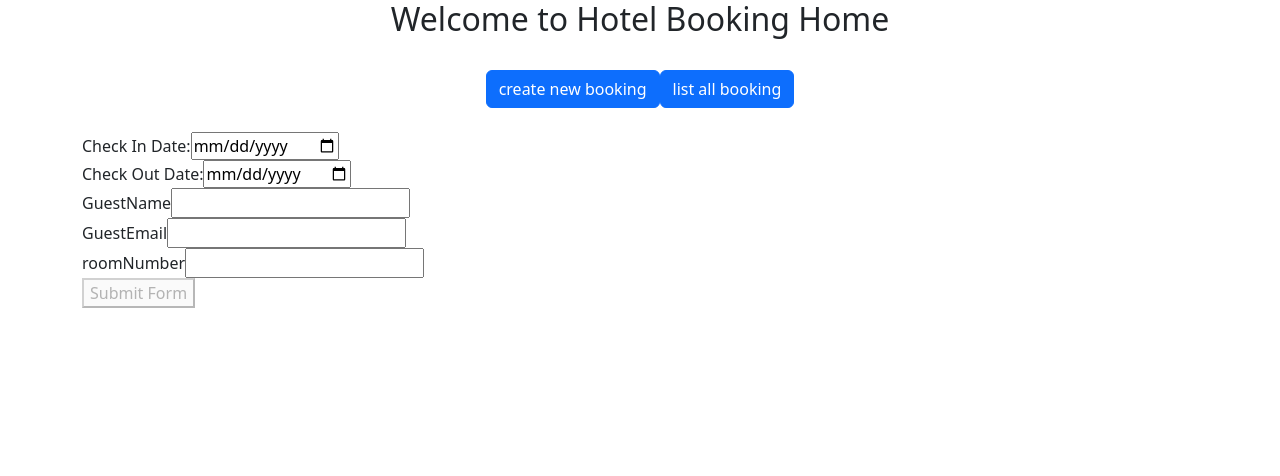
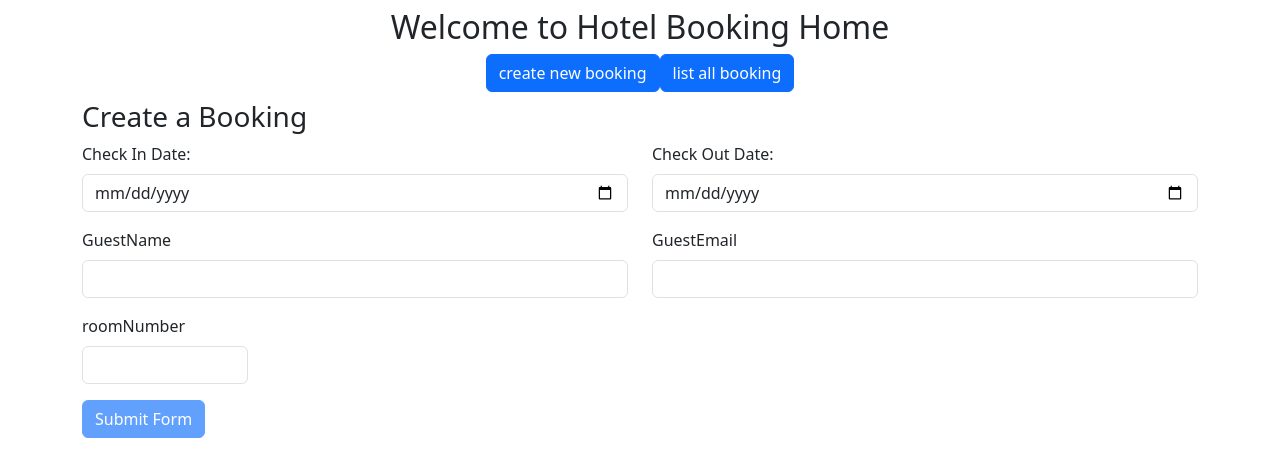
Before and after one commit to AJenkinsSolutions/hotel-booking-app, an Angular app: page /create in a window 1280 px wide. Shown: the top 476 px of the page. Built offline with nearby package versions, Linux system fonts and the light colour scheme.

Commit message:
Add: Booking form styling

```diff
--- a/src/app/booking-form/booking-form.component.html
+++ b/src/app/booking-form/booking-form.component.html
@@ -1,52 +1,86 @@
 <app-home></app-home>
 <form [formGroup]="bookingForm" (ngSubmit)="onSubmit()">
 
-    <div>
-        <label>Check In Date:</label>
-        <input type="date" formControlName="checkInDate">
+    <h3 class="my-2">Create a Booking</h3>
+    <div class="row mb-3">
+        <div class="col">
+            <div>
+                <label class="form-label">Check In Date:</label>
+                <input class="form-control" type="date" formControlName="checkInDate">
 
-        <!-- Validation Message -->
-        <div *ngIf="bookingForm.get('checkInDate')?.invalid && bookingForm.get('checkInDate')?.touched">
-            Check In Date is required
+                <!-- Validation Message -->
+                <small class="text-danger" *ngIf="bookingForm.get('checkInDate')?.invalid && bookingForm.get('checkInDate')?.touched">
+                    Check In Date is required
+                </small>
+            </div>
+
+        </div>
+        <div class="col">
+            <div>
+                <label class="form-label">Check Out Date:</label>
+                <input class="form-control" type="date" formControlName="checkOutDate">
+                <!-- Validation Message -->
+                <small class="text-danger" *ngIf="bookingForm.get('checkOutDate')?.invalid && bookingForm.get('checkOutDate')?.touched">
+                    Check Out Date is required
+                </small>
+            </div>
+
+
+        </div>
+
+
+
+    </div>
+
+    <div class="row mb-3">
+        <div class="col">
+            <div>
+                <label class="form-label">GuestName</label>
+                <input class="form-control" type="text" formControlName="guestName">
+                <!-- Validation Message -->
+                <small class="text-danger" *ngIf="bookingForm.get('guestName')?.invalid && bookingForm.get('guestName')?.touched">
+                    Guest Name is required
+                </small>
+            </div>
+
+        </div>
+
+        <div class="col">
+
+            <div>
+                <label class="form-label">GuestEmail</label>
+                <input class="form-control" type="email" formControlName="guestEmail">
+                <!-- Validation Message -->
+                <small class="text-danger" *ngIf="bookingForm.get('guestEmail')?.invalid && bookingForm.get('guestEmail')?.touched">
+                    Guest Email is required
+                </small>
+            </div>
+
         </div>
     </div>
 
-    <div>
-        <label>Check Out Date:</label>
-        <input type="date" formControlName="checkOutDate">
-        <!-- Validation Message -->
-        <div *ngIf="bookingForm.get('checkOutDate')?.invalid && bookingForm.get('checkOutDate')?.touched">
-            Check Out Date is required
+    <div class="row mb-3">
+        <div class="col-md-2">
+            <div>
+                <label class="form-label">roomNumber</label>
+                <input class="form-control" type="text" formControlName="roomNumber">
+                <!-- Validation Message -->
+                <small class="text-danger" *ngIf="bookingForm.get('roomNumber')?.invalid && bookingForm.get('roomNumber')?.touched">
+                    room Number is required
+                </small>
+            </div>
+
         </div>
     </div>
 
-    <div>
-        <label>GuestName</label>
-        <input type="text" formControlName="guestName">
-        <!-- Validation Message -->
-        <div *ngIf="bookingForm.get('guestName')?.invalid && bookingForm.get('guestName')?.touched">
-            Guest Name is required
-        </div>
-    </div>
 
-    <div>
-        <label>GuestEmail</label>
-        <input type="email" formControlName="guestEmail">
-        <!-- Validation Message -->
-        <div *ngIf="bookingForm.get('guestEmail')?.invalid && bookingForm.get('guestEmail')?.touched">
-            Guest Email is required
-        </div>
-    </div>
 
-    <div>
-        <label>roomNumber</label>
-        <input type="text" formControlName="roomNumber">
-        <!-- Validation Message -->
-        <div *ngIf="bookingForm.get('roomNumber')?.invalid && bookingForm.get('roomNumber')?.touched">
-            room Number is required
-        </div>
-    </div>
+
+
+
+
+
 
 <!-- disallow submit btn if form is invalid -->
- <button type="submit" [disabled]="bookingForm.invalid">Submit Form</button>
+ <button class="btn btn-primary" type="submit" [disabled]="bookingForm.invalid">Submit Form</button>
 </form>
--- a/src/app/home/home.component.html
+++ b/src/app/home/home.component.html
@@ -1,10 +1,6 @@
-<div class="text-center">
+<div class="text-center mb-2">
 
-    <h2>Welcome to Hotel  Booking Home</h2>
-    <br>
+    <h2 class="my-2">Welcome to Hotel  Booking Home</h2>
     <button class="btn btn-primary" [routerLink]="['/create']">create new booking</button>
     <button class="btn btn-primary" [routerLink]="['/list']">list all booking</button>
-
-
 </div>
-<br>
```
